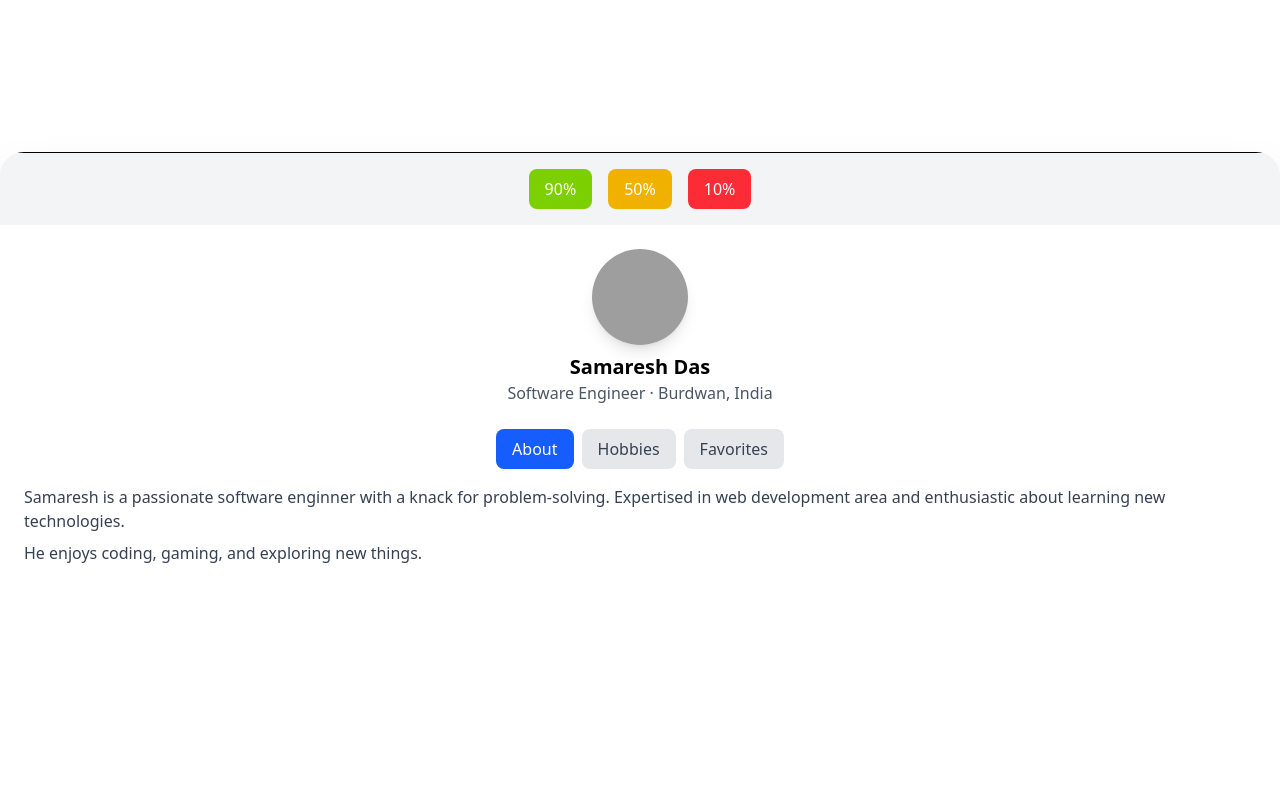
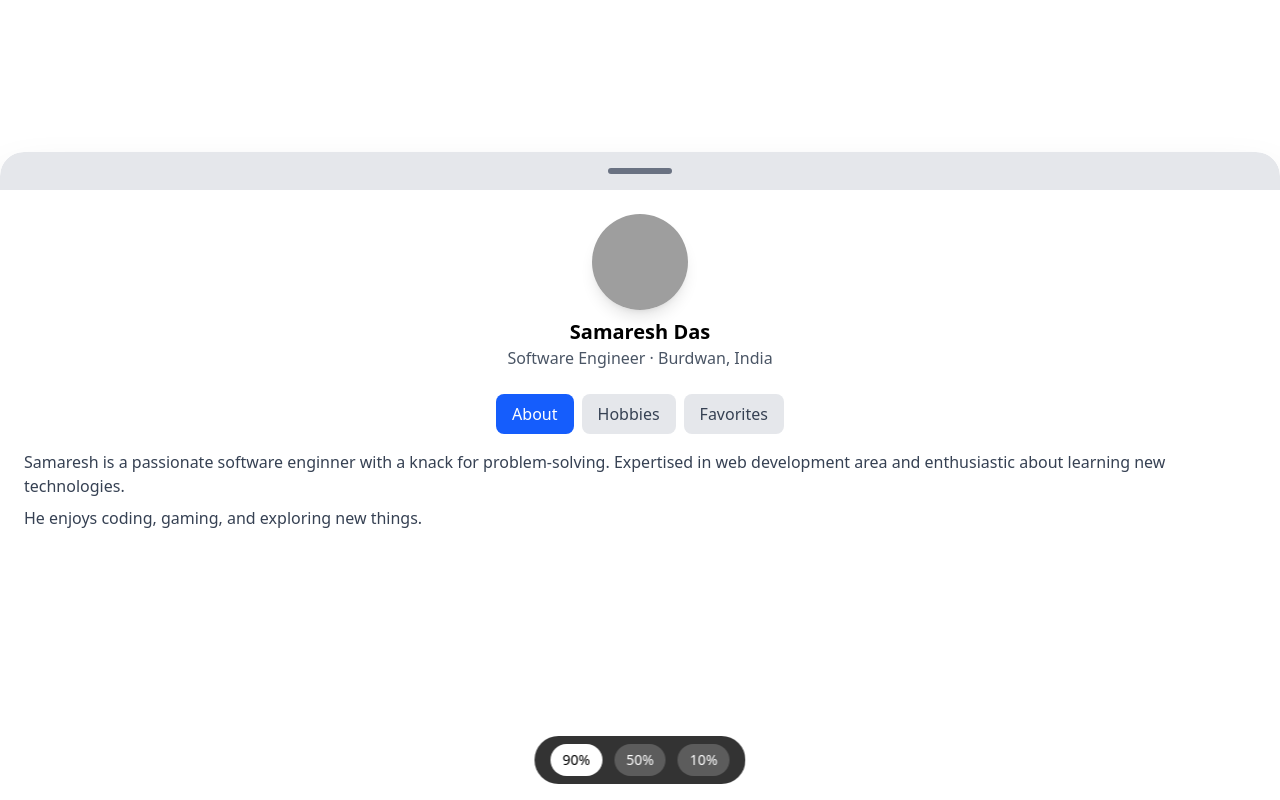
Before and after one commit to Samaresh-Das/react_spring_sheeet, a React (Vite) app: page / in a window 1280 px wide. Built offline with nearby package versions, Linux system fonts and the light colour scheme; grey boxes are pictures that could not be loaded.

Commit message:
Redesigned the buttons and initialized drag functionality

```diff
--- a/src/components/SpringSheet.jsx
+++ b/src/components/SpringSheet.jsx
@@ -28,6 +28,20 @@ const SpringSheet = () => {
     setCurrentArea(index);
   };
 
+  //drag functionality
+  const onDragStart = (e) => {
+    if (!containerRef.current) return;
+    containerRef.current.style.transition = "none";
+
+    startingPositon.current = e.clientY;
+    const rect = containerRef.current.getBoundingClientRect();
+
+    top.current = rect.top;
+
+    window.addEventListener("pointermove", onDragMove);
+    window.addEventListener("pointerup", onDragEnd);
+  };
+
   useEffect(() => {
     const handleResize = () => {
       const newViewHeight = window.innerHeight;
@@ -56,6 +70,23 @@ const SpringSheet = () => {
   };
 
   return (
+    <div>
+      <div className="fixed bottom-4 left-1/2 transform -translate-x-1/2 z-[60] flex gap-3 bg-black/80 backdrop-blur-sm px-4 py-2 rounded-full">
+        {snapAreas.map((point, i) => (
+          <button
+            key={i}
+            onClick={() => getSnappedToSnapArea(i)}
+            className={`px-3 py-1.5 rounded-full transition text-sm font-medium ${
+              currentArea === i
+                ? "bg-white text-black"
+                : "bg-white/20 text-white hover:bg-white/30"
+            }`}
+          >
+            {point}%
+          </button>
+        ))}
+      </div>
+
       <div
         ref={containerRef}
         className="fixed bottom-0 left-0 right-0 z-50 bg-white shadow-2xl rounded-t-3xl transition-transform duration-300 ease-out"
@@ -66,18 +97,11 @@ const SpringSheet = () => {
           overflow: "hidden",
         }}
       >
-      <div className="p-4 flex justify-center gap-4 border-t bg-gray-100">
-        {snapAreas.map((point, i) => (
-          <button
-            key={i}
-            onClick={() => getSnappedToSnapArea(i)}
-            className={`${buttonColors(
-              point
-            )} text-white px-4 py-2 rounded-lg hover:bg-blue-700 transition`}
+        <div
+          className="w-full flex items-center justify-center py-4 bg-gray-200 rounded-t-3xl cursor-grab active:cursor-grabbing"
+          onPointerDown={onDragStart}
         >
-            {point}%
-          </button>
-        ))}
+          <div className="h-1.5 w-16 bg-gray-500 rounded-full" />
         </div>
 
         <div className="p-6 overflow-y-auto h-[calc(90vh-100px)]">
@@ -143,6 +167,7 @@ const SpringSheet = () => {
           </div>
         </div>
       </div>
+    </div>
   );
 };
 
```
Lines whose indentation alone changed are shown as unchanged.
